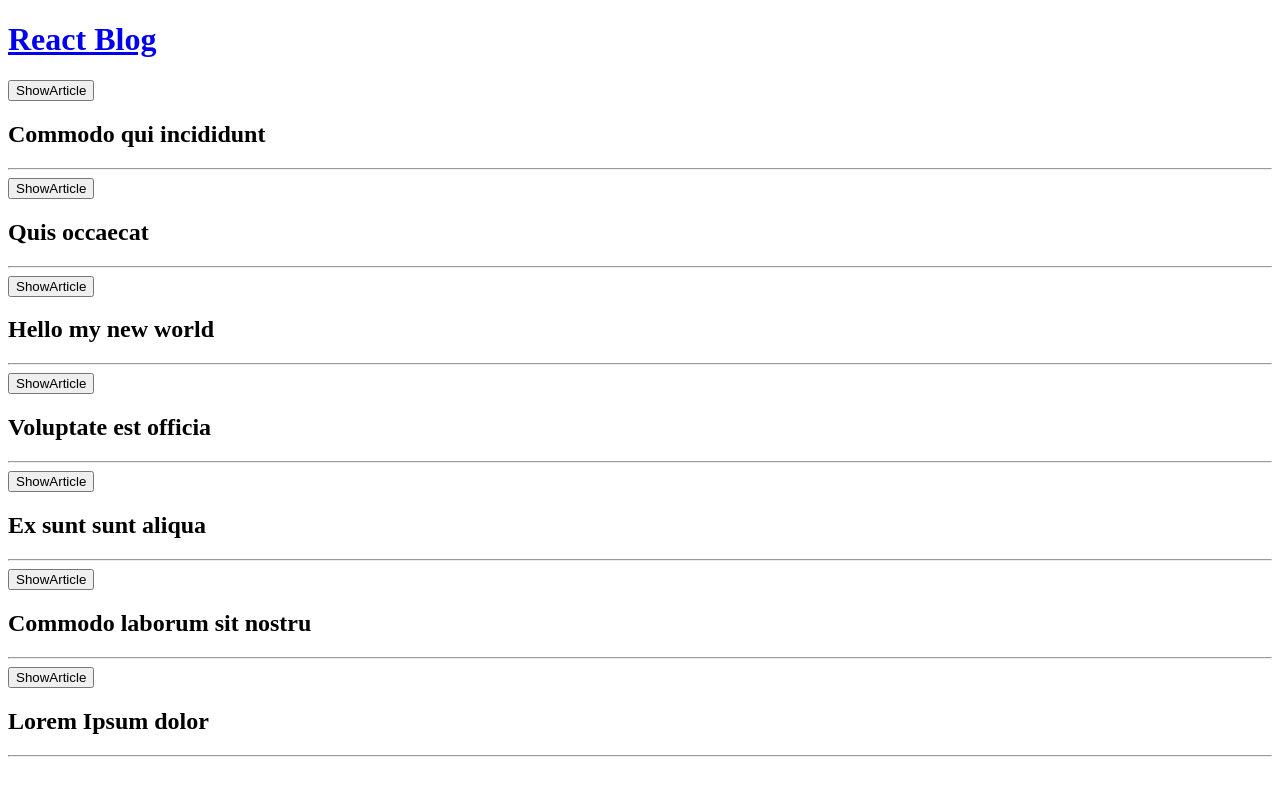
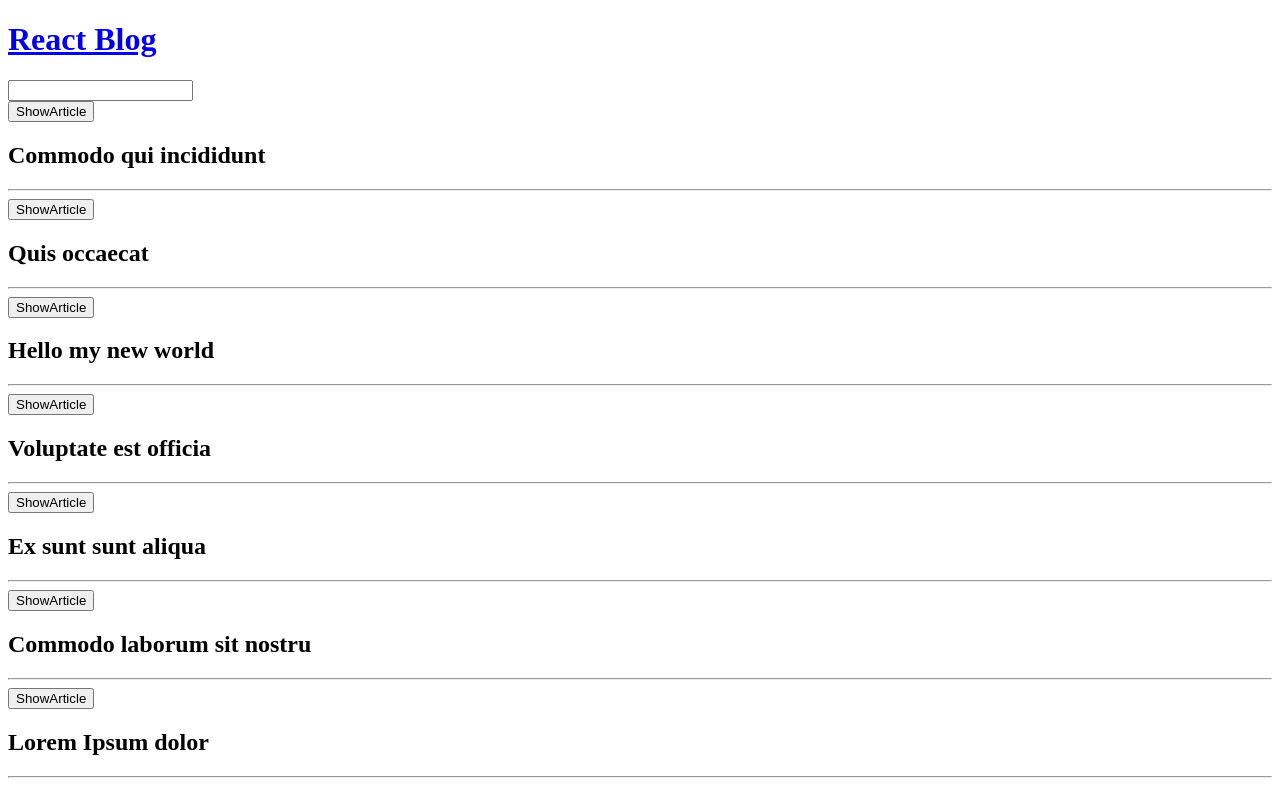
Before and after one commit to Kamesas/blog-react, a React (Create React App) app: page / in a window 1280 px wide. Built offline with nearby package versions, Linux system fonts and the light colour scheme.

Commit message:
add UserForm

```diff
--- a/src/components/App.jsx
+++ b/src/components/App.jsx
@@ -1,5 +1,6 @@
 import React, { Component } from "react";
 import ArticleList from "./ArticleList";
+import UserForm from "./UserForm";
 
 class App extends Component {
   render() {
@@ -8,6 +9,7 @@
         <h1>
           <a href="/">React Blog</a>
         </h1>
+        <UserForm />
         <ArticleList />
       </div>
     );
--- /dev/null
+++ b/src/components/UserForm.jsx
@@ -0,0 +1,22 @@
+import React, { Component } from "react";
+
+class UserForm extends Component {
+  state = { userInput: "" };
+  render() {
+    return (
+      <div>
+        <input
+          type="text"
+          value={this.state.userINput}
+          onChange={this.handleInputChange}
+        />
+      </div>
+    );
+  }
+  handleInputChange = e => {
+    console.log(this.state.userInput);
+    this.setState({ userInput: e.target.value });
+  };
+}
+
+export default UserForm;
```
